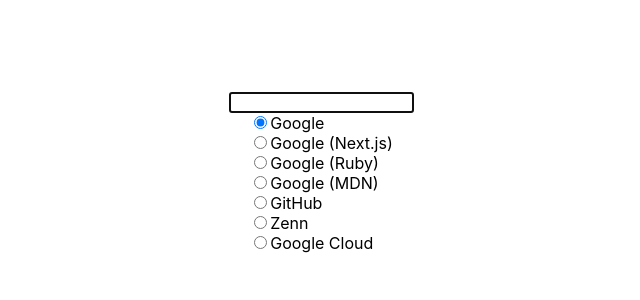
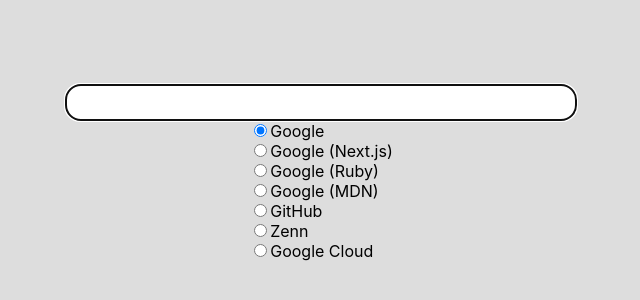
Before and after one commit to bisque33/speedy-web-searcher, a Next.js app: page / in a window 1280 px wide. Shown: the part 228-528 px from the top of the page, without its empty margins (319-959 px from the left). Built offline with nearby package versions, Linux system fonts and the light colour scheme.

Commit message:
スタイルを修正中

```diff
--- a/components/layout.tsx
+++ b/components/layout.tsx
@@ -11,6 +11,7 @@
       <Head>
         <title>sws</title>
         <meta name="robots" content="noindex" />
+        <meta name="viewport" content="width=device-width" />
         {/* <meta name="description" content="Generated by create next app" /> */}
         {/* <link rel="icon" href="/favicon.ico" /> */}
       </Head>
--- a/pages/index.tsx
+++ b/pages/index.tsx
@@ -33,6 +33,8 @@
 // }
 
 const Home: NextPage = () => {
+  // ちらつき防止ため、stateを初期化する間はレンダリングしないようにする
+  const [isInit, setIsInit] = useState(true);
   const [searchText, setSearchText] = useState<string>('');
   const [searchConditionIndex, setSearchConditionIndex] = useState<number>(0);
   // const { data, error } = useSWR('/api/user/123', fetcher)
@@ -42,10 +44,11 @@
 
   // ブラウザバックしたときにstateに値を設定する
   useEffect(() => {
-    // console.log(queryString.parse(window.location.search));
     const query = queryString.parse(window.location.search);
     if (typeof query.q === 'string') setSearchText(query.q);
     if (typeof query.i === 'string' && Number(query.i) !== NaN) setSearchConditionIndex(parseInt(query.i));
+
+    setIsInit(false);
   }, [])
 
   function handleSubmit() {
@@ -63,6 +66,7 @@
       <main className={styles.main}>
         <div>
           <input
+            className={styles.searchBox}
             type="text"
             autoFocus
             name="searchText"
@@ -70,17 +74,18 @@
             onKeyDown={(event) => { if (event.key === "Enter") handleSubmit() }}
           />
         </div>
-        <div>
-          {conditions.map((condition, i) =>
+        <div className={styles.wrapper}>
+          {!isInit && conditions.map((condition, i) =>
             <label key={`label${i}`} style={{ display: 'block' }}>
               <input
                 type="radio"
                 name="searchConditions"
                 value={i}
-                defaultChecked={i === 0}
+                defaultChecked={i === (searchConditionIndex || 0)}
                 onChange={(event) => setSearchConditionIndex(parseInt(event.target.value))}
               />{condition.label}
             </label>
+            // <div>{condition.label}</div>
           )}
         </div>
       </main>
--- a/styles/Home.module.css
+++ b/styles/Home.module.css
@@ -1,5 +1,5 @@
 .container {
-  padding: 0 2rem;
+  /* padding: 0 2rem; */
 }
 
 .main {
@@ -12,105 +12,16 @@
   align-items: center;
 }
 
-.footer {
-  display: flex;
-  flex: 1;
-  padding: 2rem 0;
-  border-top: 1px solid #eaeaea;
-  justify-content: center;
-  align-items: center;
+.searchBox {
+  width: 40vw;
+  min-width: 300px;
+  border-radius: 15px;
+  border-width: 1px;
+  padding: 10px;
 }
 
-.footer a {
-  display: flex;
-  justify-content: center;
-  align-items: center;
-  flex-grow: 1;
+.wrapper {
+  display: grid;
+  /* grid-template-columns: repeat(3, 20vw); */
+  /* grid-auto-rows: 30px; */
 }
-
-.title a {
-  color: #0070f3;
-  text-decoration: none;
-}
-
-.title a:hover,
-.title a:focus,
-.title a:active {
-  text-decoration: underline;
-}
-
-.title {
-  margin: 0;
-  line-height: 1.15;
-  font-size: 4rem;
-}
-
-.title,
-.description {
-  text-align: center;
-}
-
-.description {
-  margin: 4rem 0;
-  line-height: 1.5;
-  font-size: 1.5rem;
-}
-
-.code {
-  background: #fafafa;
-  border-radius: 5px;
-  padding: 0.75rem;
-  font-size: 1.1rem;
-  font-family: Menlo, Monaco, Lucida Console, Liberation Mono, DejaVu Sans Mono,
-    Bitstream Vera Sans Mono, Courier New, monospace;
-}
-
-.grid {
-  display: flex;
-  align-items: center;
-  justify-content: center;
-  flex-wrap: wrap;
-  max-width: 800px;
-}
-
-.card {
-  margin: 1rem;
-  padding: 1.5rem;
-  text-align: left;
-  color: inherit;
-  text-decoration: none;
-  border: 1px solid #eaeaea;
-  border-radius: 10px;
-  transition: color 0.15s ease, border-color 0.15s ease;
-  max-width: 300px;
-}
-
-.card:hover,
-.card:focus,
-.card:active {
-  color: #0070f3;
-  border-color: #0070f3;
-}
-
-.card h2 {
-  margin: 0 0 1rem 0;
-  font-size: 1.5rem;
-}
-
-.card p {
-  margin: 0;
-  font-size: 1.25rem;
-  line-height: 1.5;
-}
-
-.logo {
-  height: 1em;
-  margin-left: 0.5rem;
-}
-
-@media (max-width: 600px) {
-  .grid {
-    width: 100%;
-    flex-direction: column;
-  }
-}
--- a/styles/globals.css
+++ b/styles/globals.css
@@ -1,9 +1,21 @@
-html,
 body {
+  background-color: #ddd;
+  font-family: -apple-system, BlinkMacSystemFont, Segoe UI, Roboto, Oxygen,
+    Ubuntu, Cantarell, Fira Sans, Droid Sans, Helvetica Neue, sans-serif;
+}
+
+body,
+h1,
+h2,
+h3,
+h4,
+h5,
+h6,
+p,
+ul,
+figure {
   padding: 0;
   margin: 0;
-  font-family: -apple-system, BlinkMacSystemFont, Segoe UI, Roboto, Oxygen,
-    Ubuntu, Cantarell, Fira Sans, Droid Sans, Helvetica Neue, sans-serif;
 }
 
 a {
```
